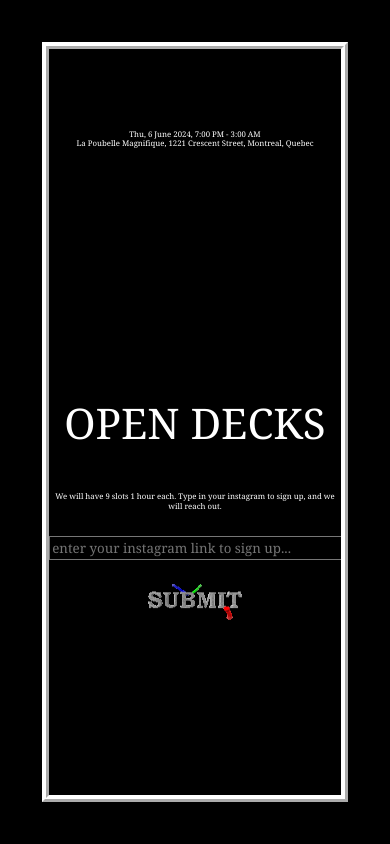
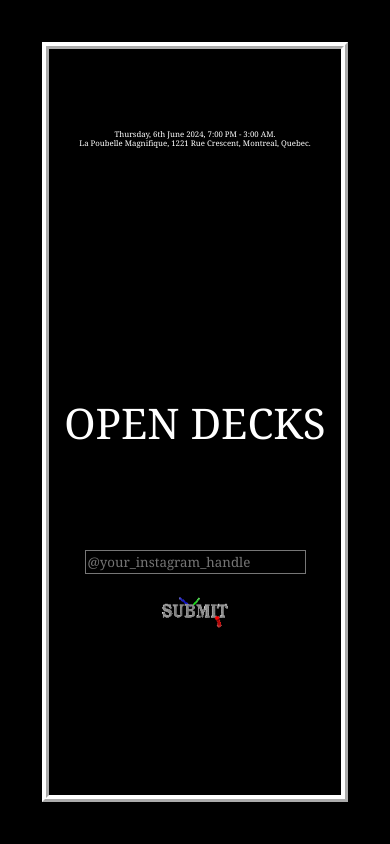
Before and after one commit to dj-antivaxx/opendecks.ca, a Flask app: page / in a window 390 px wide. Run offline with Flask 3, Linux system fonts and the light colour scheme.

Commit message:
update website for mobile

```diff
--- a/src/blueprints.py
+++ b/src/blueprints.py
@@ -11,8 +11,8 @@ class EmailForm(Form):
     email = TextAreaField('ur instagram', validators=[
         validators.InputRequired(message="??"),
         validators.Length(min=2, message="too short!"),
-        validators.Length(max=40, message="too long!")],
-        render_kw={'rows': 1, 'cols': 40, 'style':'resize:none;background: black;color:white;font-family:Cambria, Cochin, Georgia, Times, "Times New Roman", serif;', 'placeholder': 'enter your instagram link to sign up...'})
+        validators.Length(max=30, message="too long!")],
+        render_kw={'rows': 1, 'cols': 25, 'style':'resize:none;background: black;color:white;font-family:Cambria, Cochin, Georgia, Times, "Times New Roman", serif;', 'placeholder': '@your_instagram_handle'})
     submit = SubmitField('subscribe', render_kw={'style':"border:none; background: lightgrey;"})
 
 @home.route('/', methods=('GET', 'POST'))
--- a/src/templates/index.html
+++ b/src/templates/index.html
@@ -10,8 +10,8 @@
 
 <body>
     <div class="top-text">
-        Thu, 6 June 2024, 7:00 PM - 3:00 AM <p>
-        La Poubelle Magnifique, 1221 Crescent Street, Montreal, Quebec
+        Thursday, 6th June 2024, 7:00 PM - 3:00 AM. <p>
+        La Poubelle Magnifique, 1221 Rue Crescent, Montreal, Quebec.
     </div>
 
     <div class="center">
@@ -27,9 +27,6 @@
     </div>
 
     <div class="bottom-text">
-        <div class="text-test">
-            We will have 9 slots 1 hour each. Type in your instagram to sign up, and we will reach out.
-        </div>
         <div>
         <form method="post" enctype="multipart/form-data" novalidate>
             <div class="form-test">
@@ -40,7 +37,7 @@
             {% endfor %}
             </div>
             <div class="submit-button">
-                <button type="submit" style="border: 0 none; background: none;" name="isubmit" value="x"><img src="static/submit.gif" width="100px" height="50px">
+                <button type="submit" style="border: 0 none; background: none;" name="isubmit" value="x"><img src="static/submit.gif" width="70vw" height="auto">
                     <!-- {{ form.submit() }} -->
                 </button>
              </div>
@@ -82,30 +79,18 @@
         font-size: 5vh;
     }
 
-    .text-test {
-        text-align: center;
-        vertical-align: middle;
-	    padding-bottom: 2vh;
-        font-size: 2vw;
-        color: white;
-    }
-
-    .submit-button {
-        padding-bottom: 10vh;
-    }
 
     .form-test {
         padding-top: 1vh;
         padding-bottom: 1vh;
     }
 
-    .bottom-text {
+ .bottom-text {
         text-align: center;
         vertical-align: middle;
-	    padding-top: 40vh;
+	margin-top: 47vh;
         color: white;
     }
-
     .center {
         display: flex;
         margin: 0;
```
Also changed, not shown: src/templates/success.html (+5 -4 lines), 1 other file.
